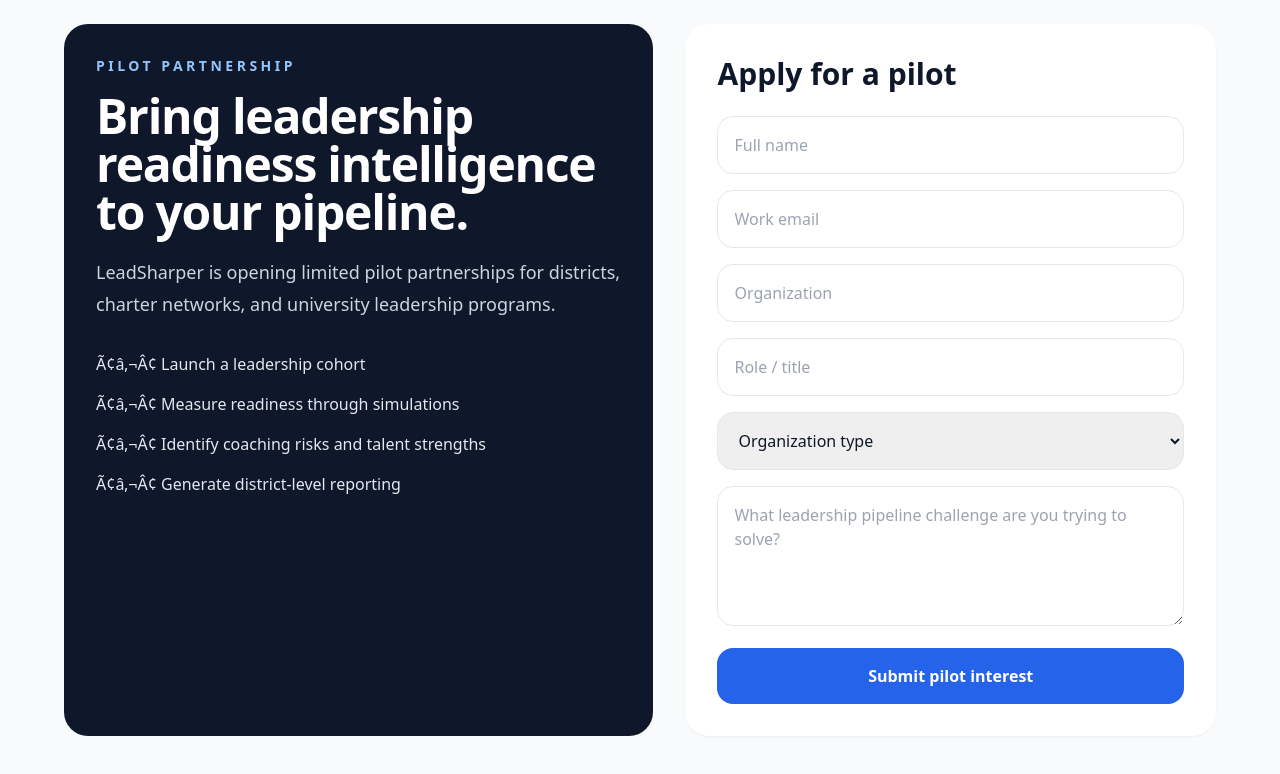
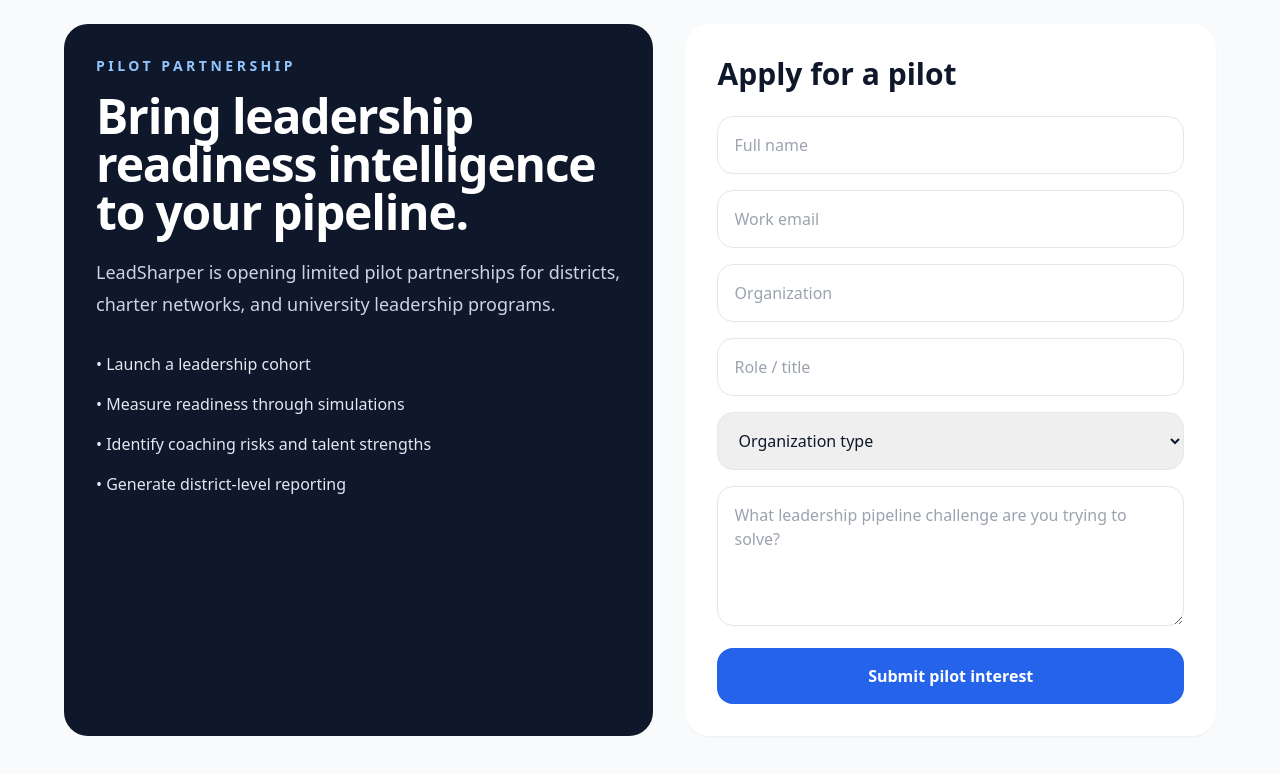
Before and after one commit to jmarc296-jpg/instructional-leadership-practice, a Next.js app: page /pilot in a window 1280 px wide. Shown: the top 774 px of the page. Built offline with nearby package versions, Linux system fonts and the light colour scheme.

Commit message:
Clean corrupted text artifacts

```diff
--- a/app/growth-plan/page.tsx
+++ b/app/growth-plan/page.tsx
@@ -55,7 +55,7 @@ export default function GrowthPlanPage() {
           </h2>
 
           <p className="mt-4 max-w-3xl leading-8 text-slate-700">
-            LeadSharper becomes sticky when it powers continuous leadership growthâ€”not one-time evaluations.
+            LeadSharper becomes sticky when it powers continuous leadership growth, not one-time evaluations.
           </p>
         </section>
       </div>
--- a/app/instant-demo/page.tsx
+++ b/app/instant-demo/page.tsx
@@ -175,7 +175,7 @@ export default function InstantDemoPage() {
               </h2>
 
               <p className="mt-4 leading-8 text-slate-700">
-                I would meet directly with the teacher, name the instructional concern with evidence, and connect it to student learning. I would acknowledge the teacherÃ¢â‚¬â„¢s relationships with students while making clear that strong relationships must be matched by strong instruction. I would review recent student achievement data, identify the specific instructional practice that needs to change, and set a short follow-up cycle with coaching, observation, and a clear timeline for improvement.
+                I would meet directly with the teacher, name the instructional concern with evidence, and connect it to student learning. I would acknowledge the teacher's relationships with students while making clear that strong relationships must be matched by strong instruction. I would review recent student achievement data, identify the specific instructional practice that needs to change, and set a short follow-up cycle with coaching, observation, and a clear timeline for improvement.
               </p>
 
               <p className="mt-4 leading-8 text-slate-700">
--- a/app/pilot/page.tsx
+++ b/app/pilot/page.tsx
@@ -51,10 +51,10 @@ export default function PilotPage() {
           </p>
 
           <div className="mt-8 space-y-4 text-slate-200">
-            <p>Ã¢â‚¬Â¢ Launch a leadership cohort</p>
-            <p>Ã¢â‚¬Â¢ Measure readiness through simulations</p>
-            <p>Ã¢â‚¬Â¢ Identify coaching risks and talent strengths</p>
-            <p>Ã¢â‚¬Â¢ Generate district-level reporting</p>
+            <p>• Launch a leadership cohort</p>
+            <p>• Measure readiness through simulations</p>
+            <p>• Identify coaching risks and talent strengths</p>
+            <p>• Generate district-level reporting</p>
           </div>
         </section>
 
```
